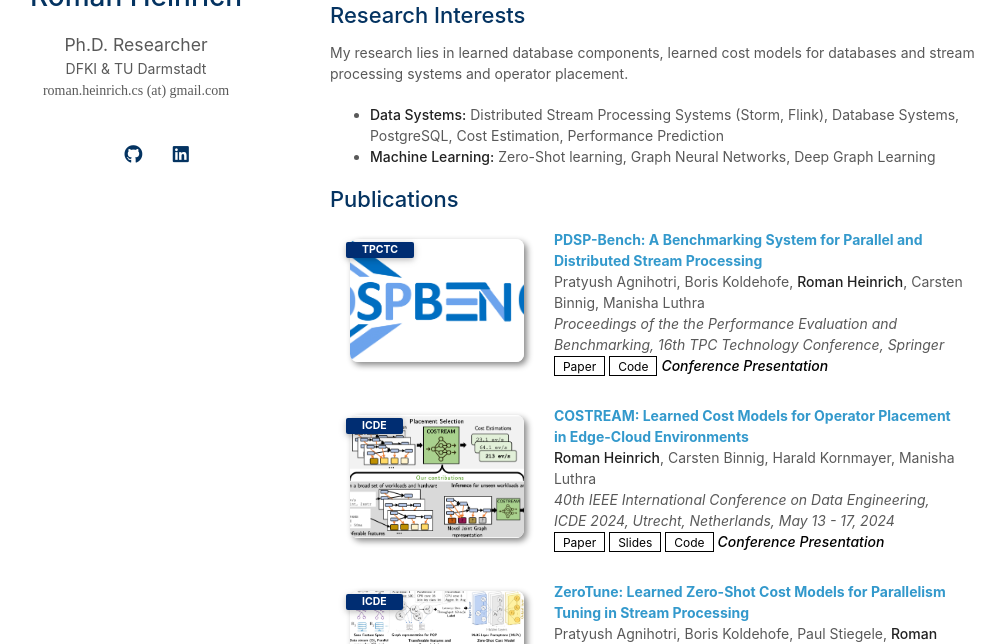
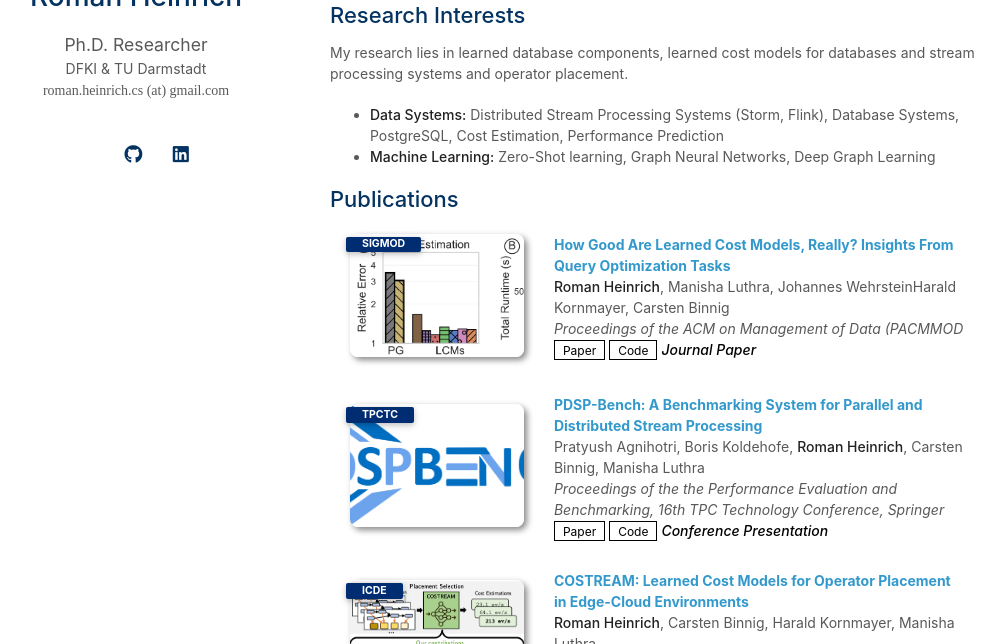
Before and after one commit to RoHei/rohei.github.io, a Jekyll site: the page built from index.md, in a window 1280 px wide and 900 px high, cut to the strip 256-900 px from the top of the window. Shown: the whole strip, without its empty margins (140-1145 px from the left). Built offline with Jekyll 4.4.1, drawn with Linux system fonts in a browser that asks for light colours; nearby versions of some CDN libraries; a style sheet for code colours, icons or effects is not loaded; our own code applies the rules of GitHub Pages for plain Markdown files.

Commit message:
adding SIGMOD Paper

```diff
--- a/_data/publications.yml
+++ b/_data/publications.yml
@@ -1,4 +1,13 @@
 main:
+  - title: "How Good Are Learned Cost Models, Really? Insights From Query Optimization Tasks"
+    authors: <strong>Roman Heinrich</strong>, Manisha Luthra, Johannes WehrsteinHarald Kornmayer, Carsten Binnig
+    conference_short: SIGMOD
+    conference: Proceedings of the ACM on Management of Data (PACMMOD
+    pdf: https://arxiv.org/pdf/2502.01229
+    code: https://github.com/DataManagementLab/lcm-eval
+    image: ./assets/img/lcm_eval.png
+    notes: Journal Paper
+
   - title: "PDSP-Bench: A Benchmarking System for Parallel and Distributed Stream Processing"
     authors: Pratyush Agnihotri, Boris Koldehofe, <strong>Roman Heinrich</strong>, Carsten Binnig, Manisha Luthra
     conference_short: TPCTC
```
Also changed, not shown: assets/img/lcm_eval.png (added).
